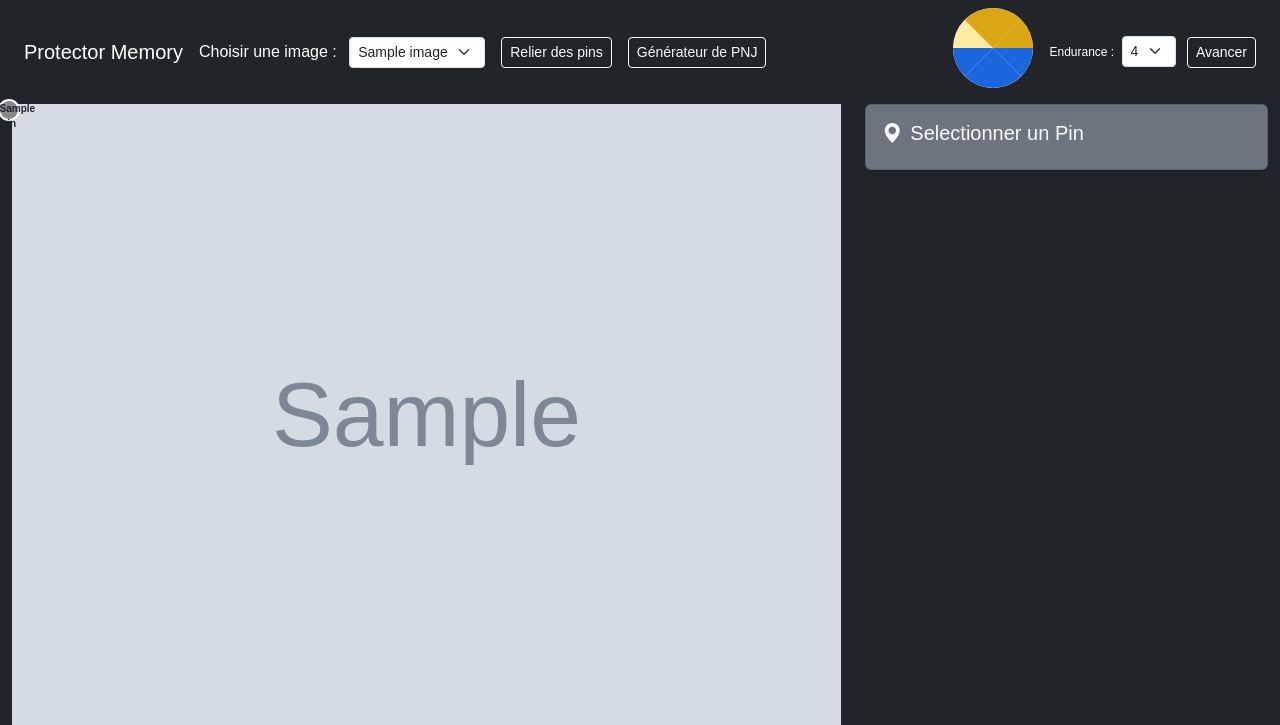
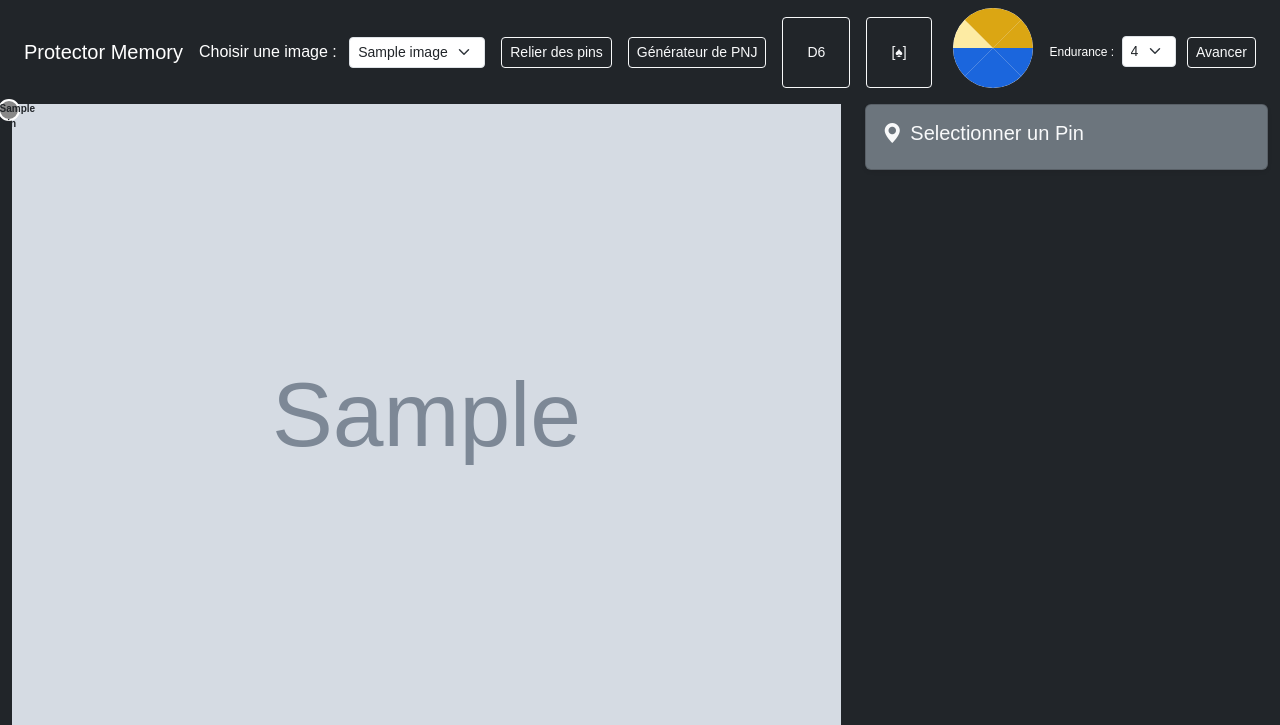
Before and after one commit to Phantastrik/ProtectorMemory, a PHP site: page / in a window 1280 px wide. Shown: the top 725 px of the page. Run offline with PHP 8.4, Linux system fonts and the light colour scheme; tables that the repository leaves empty hold one stand-in row (values such as "Sample post"); grey boxes marked "Sample" are stand-in pictures.

Commit message:
added rand button

```diff
--- a/controllers/load_notes.php
+++ b/controllers/load_notes.php
@@ -6,7 +6,7 @@ if ($conn->connect_error) { http_response_code(500); echo json_encode(["error" =
 $pin_id = isset($_GET['pin_id']) ? (int)$_GET['pin_id'] : 0;
 if ($pin_id <= 0) { http_response_code(400); echo json_encode(["error" => "pin_id manquant"]); exit; }
 
-$stmt = $conn->prepare("SELECT * FROM notes WHERE pin_id = ?");
+$stmt = $conn->prepare("SELECT * FROM notes WHERE pin_id = ? order by created_at desc");
 $stmt->bind_param("i", $pin_id);
 $stmt->execute();
 $result = $stmt->get_result();
--- a/index.php
+++ b/index.php
@@ -68,8 +68,16 @@ $imagePath = "images/" . $currentImage['filename'];
                             <button class="btn btn-outline-light btn-sm"
                                 onclick="window.open('PNJ_generator/index.html', '_blank')">Générateur de PNJ</button>
                         </li>
+
+                        <!-- D6 -->
+                        <li class="nav-item me-3">
+                            <button id="d6-btn" class="btn btn-outline-light btn-sm p-4">D6</button>
+                        </li>
+                        <!-- Tirage carte -->
+                        <li class="nav-item me-3">
+                            <button id="draw-card-btn" class="btn btn-outline-light btn-sm p-4">[♠]</button>
+                        </li>
                     </ul>
-
                     <!-- Horloge à droite -->
                     <div class="d-flex align-items-center text-white" id="clock-container">
                         <canvas id="clock-canvas" width="80" height="80"></canvas>
@@ -131,7 +139,7 @@ $imagePath = "images/" . $currentImage['filename'];
 
                         <!-- Titre cliquable -->
                         <h5 class="card-title mb-2" data-bs-toggle="collapse" href="#note-form-collapse" role="button" aria-expanded="true" aria-controls="note-form-collapse" style="cursor: pointer;"
-                        id="edit-note-title">
+                            id="edit-note-title">
                             <i class="bi bi-journal-plus me-2"></i>Nouvelle note
                             <i class="bi bi-chevron-down float-end"></i>
                         </h5>
--- a/js/app.js
+++ b/js/app.js
@@ -521,10 +521,10 @@ document.addEventListener("DOMContentLoaded", () => {
 
                     li.innerHTML = `
 
-    <div class="card shadow-sm mb-3 bg-${note.peuple == "K" ? "orange-400":
-                                        note.peuple == "C" ? "green-400" :
-                                        note.peuple == "B" ? "orange-800" :
-                                        note.peuple == "M" ? "blue-700" :
+    <div class="card shadow-sm mb-3 bg-${note.peuple == "K" ? "orange-400" :
+                            note.peuple == "C" ? "green-400" :
+                                note.peuple == "B" ? "orange-800" :
+                                    note.peuple == "M" ? "blue-700" :
                                         "dark-subtle"} p-0">
         <div class="card-body m-0">
             <div class="d-flex justify-content-between align-items-start">
@@ -613,6 +613,7 @@ document.addEventListener("DOMContentLoaded", () => {
                 });
                 document.getElementById("add-note-btn").onclick = () => noteCreationListener("STD");
             });
+        loadLinks();
     }
     function noteEditListener(noteId) {
         const newTitle = document.getElementById("note-title").value.trim();
@@ -1324,7 +1325,7 @@ document.addEventListener("DOMContentLoaded", () => {
         const carteType = tirerCarte();
         const build = {
             "name": `${buildings[carteType.valeur]["name"]} - (${buildings[carteType.valeur]["colors"][carteType.couleur]})`,
-            "peuple" : `${peuplechoisi}`
+            "peuple": `${peuplechoisi}`
         };
         if (carteType.valeur === '2'
             || carteType.valeur === '3'
@@ -1388,7 +1389,16 @@ document.addEventListener("DOMContentLoaded", () => {
 
     }
 
-
+    // NAVBAR BOUTON RAND //
+    // dé
+    document.getElementById("d6-btn").onclick = () => {
+        document.getElementById("d6-btn").innerText = '[' + lancerDe(6) + ']';
+    }
+    // carte
+    document.getElementById("draw-card-btn").onclick = () => {
+        const carte = tirerCarte()
+        document.getElementById("draw-card-btn").innerText = '[' + carte.couleur + carte.valeur + ']';
+    }
 
     //************************//
     //********* MAIN *********//
```
